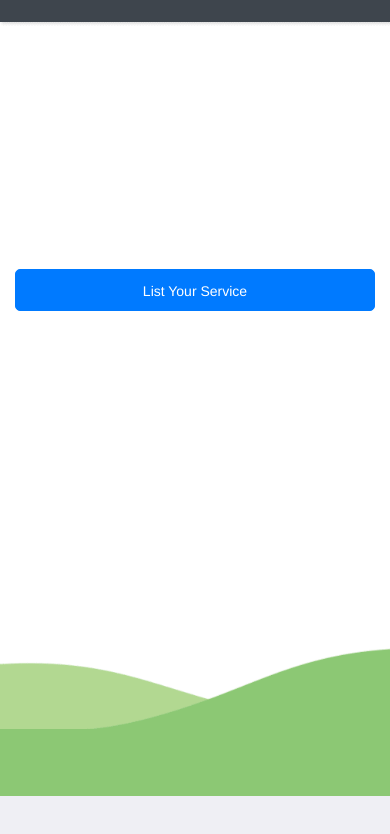
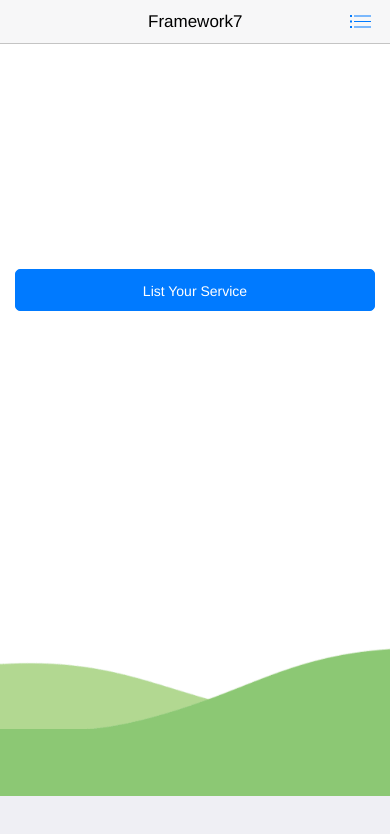
Before and after one commit to reggarcia/quicktasks, a plain HTML site: page index.html in a window 390 px wide. Drawn offline with Linux system fonts and the light colour scheme; some packages are replaced by stand-ins of ours.

```diff
--- a/index.html
+++ b/index.html
@@ -13,7 +13,13 @@
   <body>
     <div class="views">
       <div class="view view-main">
-        <div class="pages">
+        <div class="navbar">
+          <div class="navbar-inner">
+            <div class="center sliding">Framework7</div>
+            <div class="right"><a href="#" class="open-panel link icon-only"><i class="icon icon-bars-blue"></i></a></div>
+          </div>
+        </div>
+        <div class="pages navbar-through toolbar-through">
           <div data-page="index" class="page">
             <div class="page-content">
               <div class="content-block">
@@ -23,7 +29,6 @@
           </div>
         </div>
       </div>
-    </div>
     <script type="text/javascript" src="cordova.js"></script>
     <script type="text/javascript" src="js/framework7.js"></script>
     <script type="text/javascript" src="js/kitchen-sink.js"></script>
```
